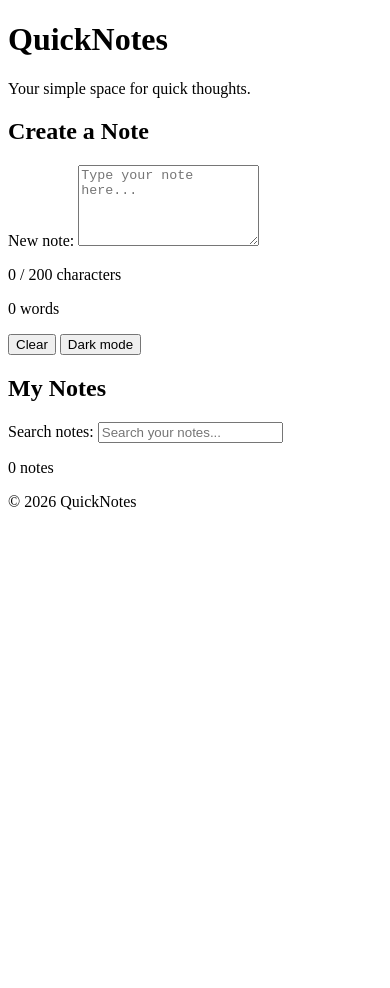
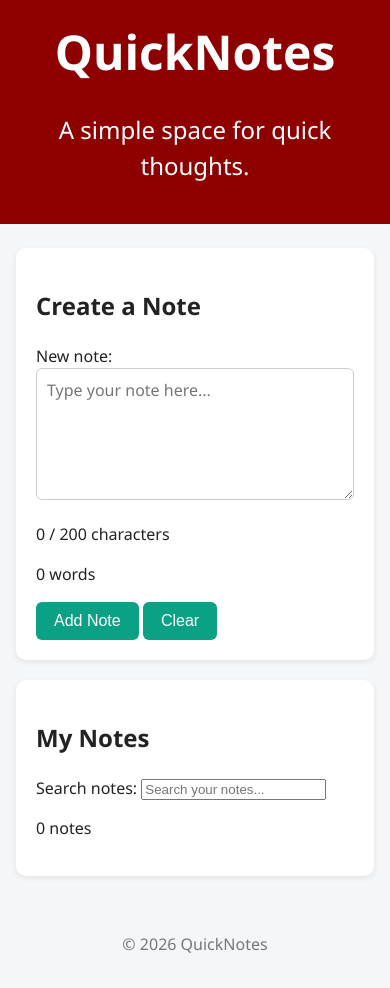
Before and after one commit to KhanyisileChisango/web-foundations, a plain HTML site: page quicknotes-app/index.html in a window 390 px wide. Before the commit the page ends 844 px from the top, so only its background shows below. Drawn offline with Linux system fonts and the light colour scheme.

Commit message:
Quicknotes styling

```diff
--- a/quicknotes-app/index.html
+++ b/quicknotes-app/index.html
@@ -9,7 +9,7 @@
   <body>
     <header>
       <h1>QuickNotes</h1>
-      <p>Your simple space for quick thoughts.</p>
+      <p>A simple space for quick thoughts.</p>
     </header>
 
     <main>
@@ -33,8 +33,8 @@
 
         <!-- Action buttons -->
         <div class="button-group">
+          <button type="button" id="add-note-btn">Add Note</button>
           <button type="button" id="clear-btn">Clear</button>
-          <button type="button" id="theme-toggle">Dark mode</button>
         </div>
       </section>
 
--- a/quicknotes-app/style.css
+++ b/quicknotes-app/style.css
@@ -0,0 +1,159 @@
+/* Root: Default light theme colour variables */
+:root {
+  --bg-color: #f4f6f8;
+  --text-color: #222222;
+  --header-bg: #8e0000;
+  --section-bg: #ffffff;
+  --button-bg: #0ba184;
+  --button-hover: #088a70;
+  --note-bg: #fffbe6;
+  --note-border: #0ba184;
+  --input-border: #cccccc;
+  --footer-color: #777777;
+  --warning-color: orange;
+  --over-color: red;
+}
+
+/* Reset: Predictable sizing and no default body margin */
+*,
+*::before,
+*::after {
+  box-sizing: border-box;
+}
+
+body {
+  margin: 0;
+  font-family: "Segoe UI", Arial, sans-serif;
+  background-color: var(--bg-color);
+  color: var(--text-color);
+  line-height: 1.5;
+}
+
+/* Header */
+header {
+  background-color: var(--header-bg);
+  color: white;
+  text-align: center;
+  padding: 24px 16px;
+}
+
+header h1 {
+  margin: 0;
+}
+
+/* Centre the main content and limit its width */
+main {
+  max-width: 640px;
+  margin: 24px auto;
+  padding: 0 16px;
+}
+
+section {
+  background-color: var(--section-bg);
+  color: var(--text-color);
+  padding: 20px;
+  border-radius: 10px;
+  margin-bottom: 20px;
+  box-shadow: 0 2px 6px rgba(0, 0, 0, 0.08);
+}
+
+/* Form layout with Flexbox */
+#note-form {
+  display: flexbox;
+  flex-wrap: nowrap;
+}
+
+#note-form label {
+  width: 100%;
+  font-weight: bold;
+}
+
+/* Note input */
+#note-input,
+#note-text {
+  flex: 1;
+  width: 100%;
+  padding: 10px;
+  border: 1px solid var(--input-border);
+  border-radius: 6px;
+  font-size: 1rem;
+  background-color: var(--section-bg);
+  color: var(--text-color);
+  font-family: inherit;
+}
+
+/* Buttons */
+button {
+  background-color: var(--button-bg);
+  color: white;
+  border: none;
+  padding: 10px 18px;
+  border-radius: 6px;
+  font-size: 1rem;
+  cursor: pointer;
+}
+
+button:hover {
+  background-color: var(--button-hover);
+}
+
+/* Notes list */
+#notes-list {
+  list-style: none;
+  padding: 0;
+}
+
+.note {
+  background-color: var(--note-bg);
+  color: var(--text-color);
+  border-left: 4px solid var(--note-border);
+  padding: 12px 16px;
+  margin-bottom: 10px;
+  border-radius: 6px;
+}
+
+/* Features */
+.features {
+  display: grid;
+  grid-template-columns: repeat(auto-fit, minmax(180px, 1fr));
+}
+
+/* Keyboard shortcuts table */
+.keyboard-shortcuts-table {
+  border-collapse: collapse;
+  width: 100%;
+}
+
+th,
+td {
+  border: 1px solid var(--input-border);
+}
+
+/* Character counter warning states */
+.warning {
+  color: var(--warning-color);
+}
+
+.over {
+  color: var(--over-color);
+  font-weight: bold;
+}
+
+/* Footer */
+footer {
+  text-align: center;
+  color: var(--footer-color);
+  padding: 16px;
+}
+
+/* Phones */
+@media (max-width: 600px) {
+  #note-form {
+    flex-direction: column;
+  }
+
+  header {
+    font-size: 1.5rem;
+    padding: 1rem;
+  }
+}
```
